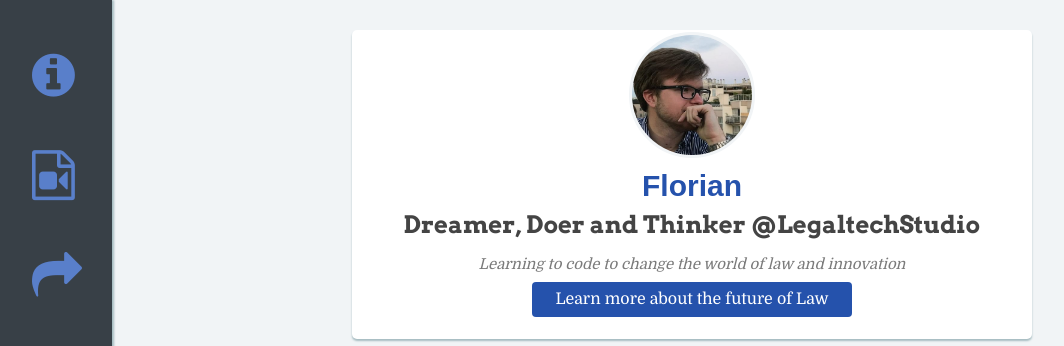
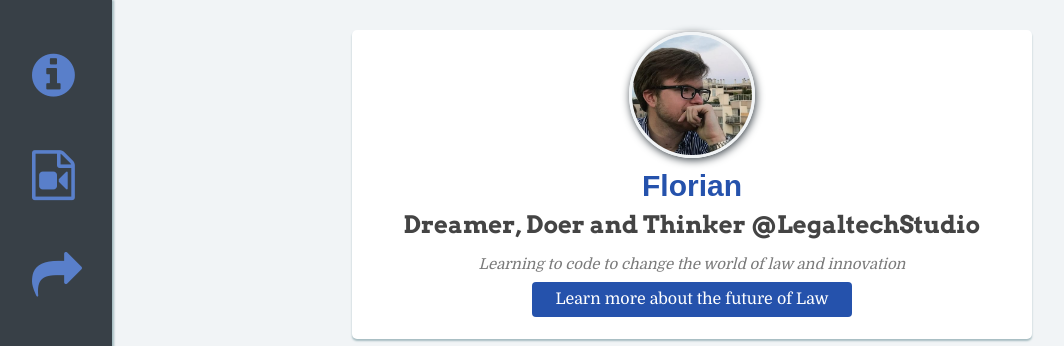
Before and after one commit to FloHQ/profile, a plain HTML site: page index.html in a window 1280 px wide. In both pictures the pointer is over the picture 700 px from the left and 95 px from the top of the page. Shown: the top 346 px of the page, without its empty margins (8-1072 px from the left). Drawn offline with Linux system fonts and the light colour scheme; a web font is replaced by a local one.

Commit message:
make my profile prettier

```diff
--- a/style.css
+++ b/style.css
@@ -17,6 +17,10 @@ h2, h3 {
     font-family: 'Arvo', serif;
     font-weight: 600;
     color: #444444;
+}
+
+.rounded-pic:hover {
+  box-shadow: 1px 2px 9px #384047;
 }
 
 img {
@@ -115,6 +119,8 @@ td {
   }
 }
 
+
+
 .gif {
   width: 300px;
 }
```
